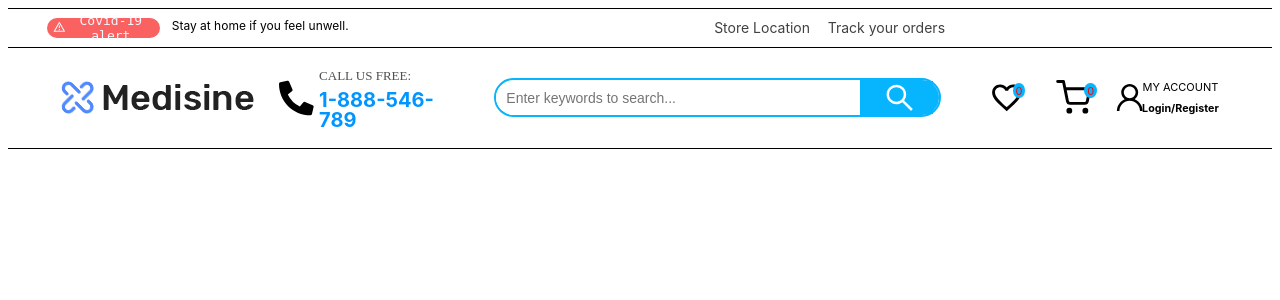
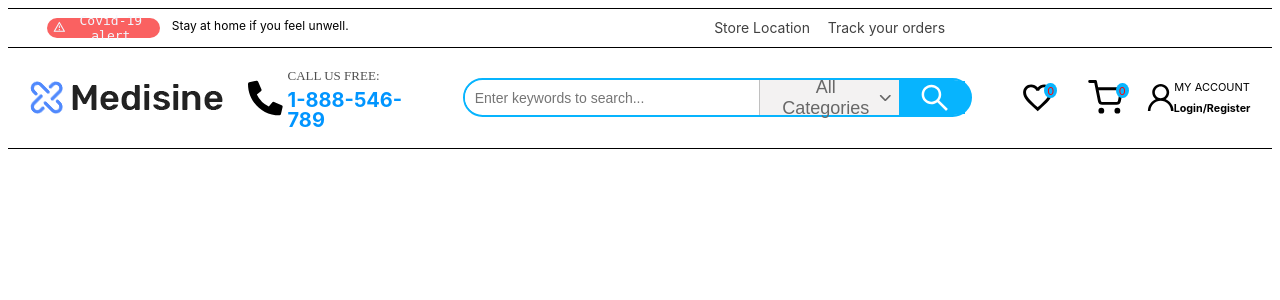
Before and after one commit to Alibentiba/Admin-Dashboard, a React (Create React App) app: page / in a window 1280 px wide. Shown: the top 300 px of the page. Built offline with nearby package versions, Linux system fonts and the light colour scheme.

Commit message:
Dropdown menu

```diff
--- a/src/Header/Header.css
+++ b/src/Header/Header.css
@@ -3,7 +3,6 @@
     flex-direction: column;
     width: 100%;
     height:250px;
-    /* background-color: bisque; */
 }
 .Header-top{
     display: flex;
@@ -112,7 +111,7 @@ border-bottom: solid 1px rgb(0, 0, 0);
     align-items: center;
     justify-content:space-between;
     flex-direction: row;
-    width: 35%;
+    width: 40%;
     height: 35%;
     border: solid #07b4fe 2px;
     border-radius: 50px 50px 50px 50px;
@@ -127,7 +126,7 @@ border-bottom: solid 1px rgb(0, 0, 0);
     border-radius: -1px 0px 0px 0px;
 }
 .search-input{
-    width:80%;
+    width:60%;
     height: 90%;
      border: none;
     outline: none;
@@ -137,7 +136,7 @@ border-bottom: solid 1px rgb(0, 0, 0);
     border-radius: 50px 50px 50px 50px;}
 
 .sarch-button{
-   width: 18%;
+   width: 15%;
    height: 100.2%;
    border-color: #07b4fe;
    color: rgb(255, 255, 255);
@@ -200,3 +199,53 @@ border-bottom: solid 1px rgb(0, 0, 0);
     right: -20%;
     bottom: 3%;
 }
+.dropdown {
+    width: 30%;
+    display: inline-block;
+    height: 100%;
+  }
+.dropbtn {
+    display: flex;
+    align-items: center;
+    justify-content: space-between;
+    padding-left: 10%;
+    text-align: center;
+    color: rgb(104, 104, 104);
+    height: 100%;
+    width: 100%;
+    font-size: 18px;
+    font-weight: 500;
+    border: none;
+    cursor: pointer;
+    background: #f3f2f2;
+    border-left: solid 1px rgb(192, 192, 192);
+  }
+
+
+
+  .dropdown-content {
+    display: none;
+    position: absolute;
+    background-color: #f9f9f9;
+    min-width: 160px;
+    box-shadow: 0px 8px 16px 0px rgba(0,0,0,0.2);
+    z-index: 1;
+    margin-top: 1%;
+  }
+
+  .dropdown-content a {
+    color: black;
+    padding: 12px 16px;
+    text-decoration: none;
+    display: block;
+  }
+
+  .dropdown-content a:hover {background-color: #f1f1f1}
+
+  .dropdown:hover .dropdown-content {
+    display: block;
+  }
+
+  /* .dropdown:hover .dropbtn {
+    background-color: #3e8e41;
+  } */
--- a/src/Header/Header.jsx
+++ b/src/Header/Header.jsx
@@ -1,13 +1,20 @@
-import React from 'react'
+import React, { useState } from 'react'
 import { RiAlertLine } from 'react-icons/ri';
 import { FaPhoneAlt } from 'react-icons/fa';
 import { AiOutlineSearch,AiOutlineUser} from 'react-icons/ai';
 import { MdFavoriteBorder } from 'react-icons/md';
 import { FiShoppingCart } from 'react-icons/fi';
+import { IoIosArrowDown } from 'react-icons/io';
+
+
 import './Header.css'
-// import { Dropdown } from 'react-bootstrap/Dropdown';
 
 const Header = () => {
+  const [option,setoption]=useState('All Categories')
+  const shoseoption=(opname)=>{
+   setoption(opname)
+
+  }
   return (
     <div className='Header'>
 
@@ -36,6 +43,15 @@ const Header = () => {
        </div>
        <div className='sarch'>
         <input type="text" className='search-input' placeholder="Enter keywords to search..."/>
+
+          <div class="dropdown">
+            <button class="dropbtn">{option}<IoIosArrowDown/></button>
+            <div class="dropdown-content">
+            <a href="#" onClick={()=>shoseoption("link1")}>Link 1</a>
+            <a href="#" onClick={()=>shoseoption("link2")}>Link 2</a>
+            <a href="#"onClick={()=>shoseoption("link3")}>Link 3</a>
+            </div>
+          </div>
         <button className='sarch-button'> <AiOutlineSearch className='search-icon'/></button>
         </div>
         <div className='Header-center-right'>
```
